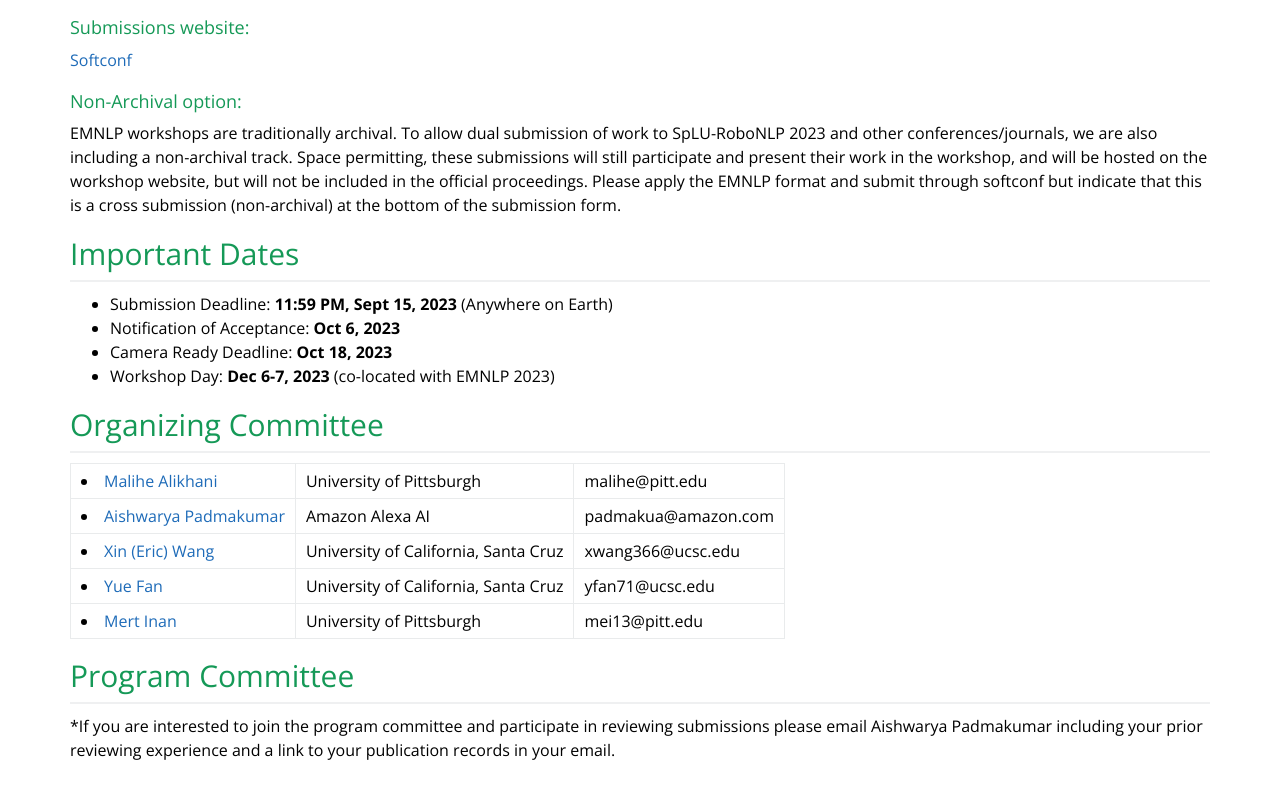
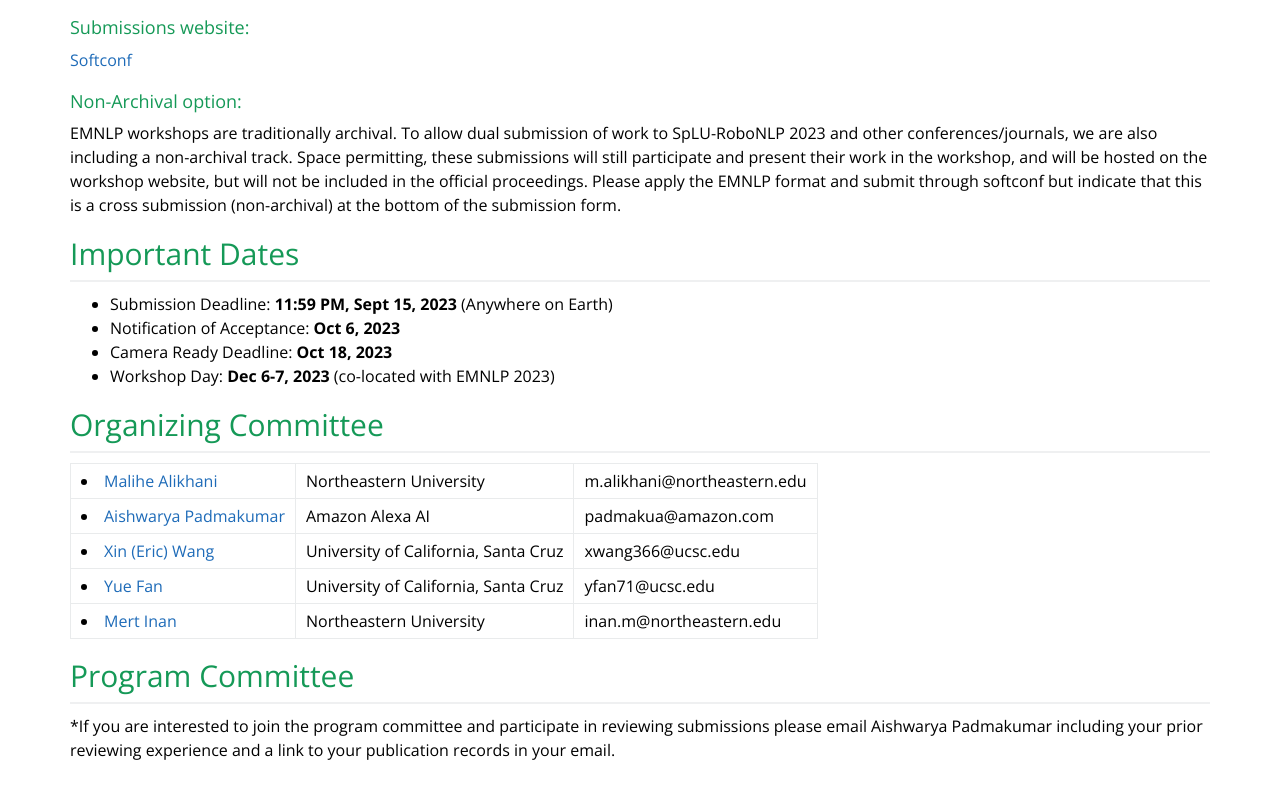
Before and after one commit to zhangyuejoslin/splu-robonlp-2024.github.io, a plain HTML site: page index.html in a window 1280 px wide. Shown: the part 1383-2181 px from the top of the page. Drawn offline with nearby package versions, Linux system fonts and the light colour scheme.

Commit message:
Update index.html

```diff
--- a/index.html
+++ b/index.html
@@ -191,8 +191,8 @@ Position statements describing previously unpublished work or demos: 4 pages exc
 
   <tr>
   <td><li><a href="https://alikhanimalihe.wixsite.com/mysite">Malihe Alikhani</a></li></td>
-  <td>University of Pittsburgh</td>
-  <td>malihe@pitt.edu</td>
+  <td>Northeastern University</td>
+  <td>m.alikhani@northeastern.edu</td>
   </tr>
 
   <tr>
@@ -211,12 +211,12 @@ Position statements describing previously unpublished work or demos: 4 pages exc
     <td><li><a href="http://yfan.site/">Yue Fan</a></td>
     <td>University of California, Santa Cruz</td>
     <td>yfan71@ucsc.edu</td>
-    </tr>
+  </tr>
 
   <tr>
-  <td><li><a href="https://www.cs.pitt.edu/people/phd-students/mert-inan">Mert Inan</a></td>
-  <td>University of Pittsburgh</td>
-  <td>mei13@pitt.edu</td>
+  <td><li><a href="http://merterm.github.io/">Mert Inan</a></td>
+  <td>Northeastern University</td>
+  <td>inan.m@northeastern.edu</td>
   </tr>
 
 </table>
```
